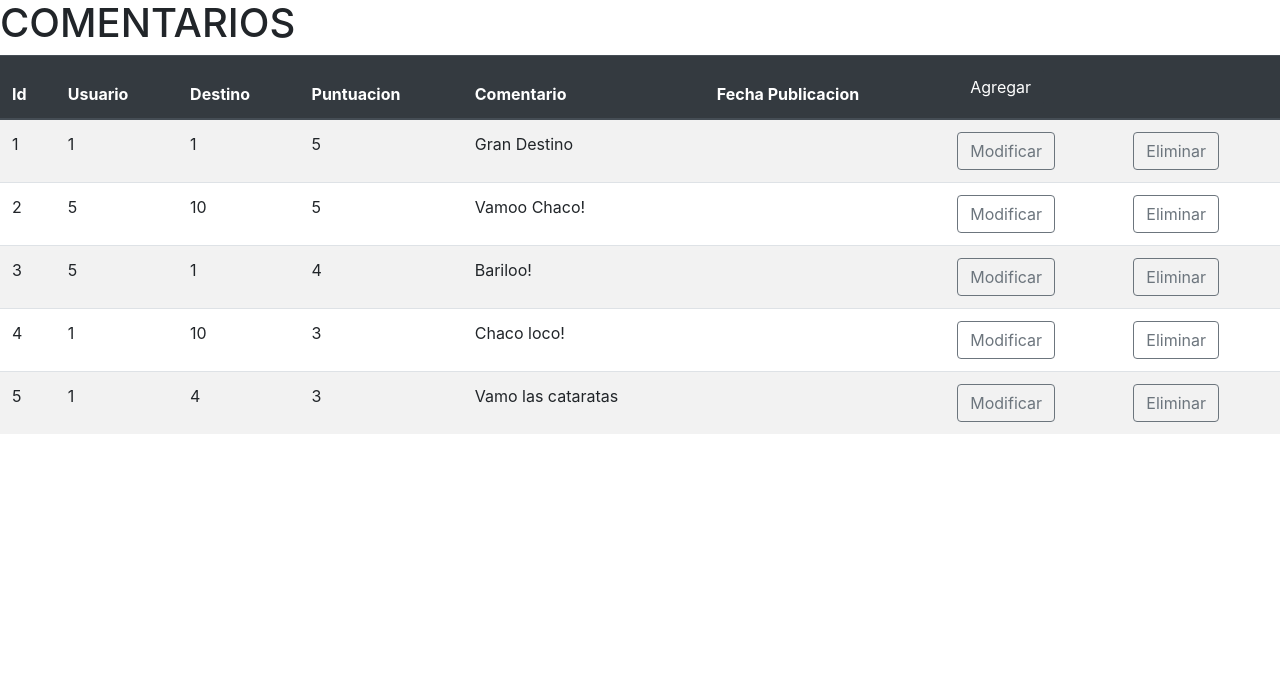
After one commit to NLuciano93/digitalturismo-Laravel-, a Laravel app: page /verTodosComentarios in a window 1280 px wide. The commit adds this page. Shown: the part 89-763 px from the top of the page. Run offline with Laravel 8, Linux system fonts and the light colour scheme; data comes from the database, SQL or seed files in the repository; some libraries are stand-ins or nearby versions.

Commit message:
ver todos los comentarios & de un destino

```diff
--- a/app/Http/Controllers/ComentariosController.php
+++ b/app/Http/Controllers/ComentariosController.php
@@ -82,4 +82,13 @@ class ComentariosController extends Controller
     {
         //
     }
+
+    public function todosComentarios()
+    {
+        $comentarios= Comentario::paginate(12);
+
+        $vac = compact('comentarios');
+
+        return view('/verTodosComentarios', $vac);
+    }
 }
--- a/resources/views/verComentarios.blade.php
+++ b/resources/views/verComentarios.blade.php
@@ -17,7 +17,7 @@
         <div class="card" style="width: 18rem;">
         <img src="..." class="card-img-top" alt="...">
         <div class="card-body">
-        <h5 class="card-title">{{$comentario->name}}</h5>
+        <h5 class="card-title">{{$comentario->pivot->name}}</h5>
         <p class="card-text">{{$comentario->pivot->comentario}}</p>
         </div>
         <ul class="list-group list-group-flush">
--- /dev/null
+++ b/resources/views/verTodosComentarios.blade.php
@@ -0,0 +1,52 @@
+@extends('layout.plantilla')
+
+@section('css')
+     {{ asset('css/style.css') }}
+ @endsection
+
+
+@section('principal')
+
+<h1>COMENTARIOS</h1>
+
+<table class="table table-hover table-striped table-border">
+    <thead class="thead-dark">
+    <tr>
+        <th>Id</th>
+        <th>Usuario</th>
+        <th>Destino</th>
+        <th>Puntuacion</th>
+        <th>Comentario</th>
+        <th>Fecha Publicacion</th>
+        <th colspan="2">
+            <a href="#" class="btn btn-dark">
+                Agregar
+            </a>
+        </th>
+    </tr>
+    </thead>
+    <tbody>
+@foreach( $comentarios as $comentario )
+    <tr>
+        <td>{{ $comentario->id_comentario }}</td>
+        <td>{{ $comentario->id_usuario }}</td>
+        <td>{{ $comentario->id_destino }}</td>
+        <td>{{ $comentario->puntuacion }}</td>
+        <td>{{ $comentario->comentario }}</td>
+        <td>{{ $comentario->fecha_publicacion }}</td>
+        <td>
+          <a href="#" class="btn btn-outline-secondary">
+                Modificar
+            </a>
+        </td>
+        <td>
+            <a href="#" class="btn btn-outline-secondary">
+                Eliminar
+            </a>
+        </td>
+    </tr>
+@endforeach
+    </tbody>
+</table>
+
+@endsection
--- a/routes/web.php
+++ b/routes/web.php
@@ -21,8 +21,14 @@ Route::get('/adminUsuarios', 'UsuariosController@index')->middleware('auth', 'va
 Route::get('/borrarUsuario/{id}', 'UsuariosController@destroy')->middleware('auth', 'validarAdmin');
 Route::post('/agregarFavorito', 'UsuariosController@agregarFav');
 Route::post('/quitarFavorito', 'UsuariosController@quitarFav');
+
+/********************* COMENTARIOSS *******************/
 Route::view('/comentario', 'comentario');
 Route::post('/comentario', 'UsuariosController@agregarComentario');
+Route::get('/verComentarios', 'DestinosController@verComentarios');
+Route::get('/verTodosComentarios', 'ComentariosController@todosComentarios');
+Route::get('/verComentariosDestino/{id}', 'DestinosController@verComentarioDestino');
+
 /********************* DESTINOS *******************/
 
 Route::get('/adminDestinos', 'DestinosController@index')->middleware('auth', 'validarAdmin');
@@ -33,7 +39,6 @@ Route::get('/destinoMod/{id}', 'DestinosController@edit')->middleware('auth', 'v
 Route::get('/borrarDestino/{id}', 'DestinosController@destroy')->middleware('auth', 'validarAdmin');
 Route::get('/verDestino/{id}', 'DestinosController@verComentarios');
 Route::get('/verTodosLosDestinos', 'DestinosController@verTodosLosDestinos');
-
 Route::get('/destinos', 'DestinosController@pagDestinos');
 
 Auth::routes();
```
Also changed, not shown: app/Http/Controllers/DestinosController.php (+8 -0 lines), resources/views/destinos.blade.php (+8 -2 lines), resources/views/verComentarioDestino.blade.php (added, +53 -0 lines).
